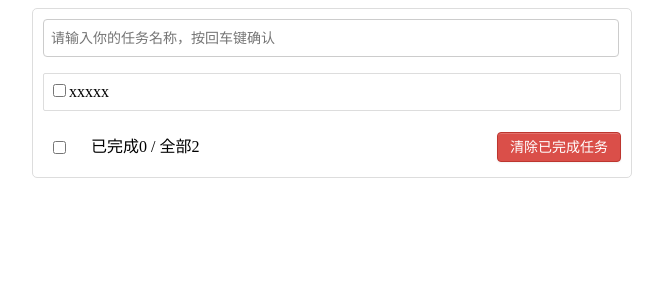
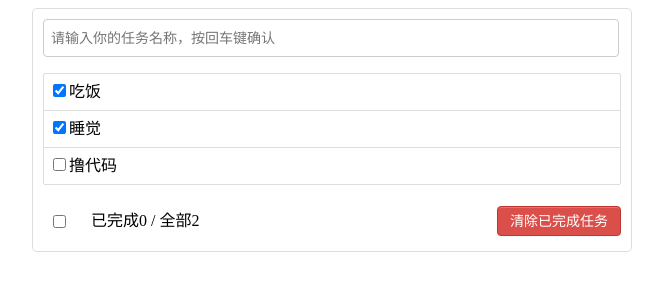
Before and after one commit to GhostClock/LearnReact, a React (Create React App) app in the folder react_staging/: page / in a window 1280 px wide. Shown: the top 300 px of the page, without its empty margins (308-971 px from the left). Built offline with nearby package versions, Linux system fonts and the light colour scheme.

Commit message:
初始化数据展示

```diff
--- a/react_staging/src/App.jsx
+++ b/react_staging/src/App.jsx
@@ -7,12 +7,22 @@
 
 // 创建并暴露App组件
 export default class App extends Component {
+  // 初始化数据
+  state = {
+    todos: [
+      {id: '001', name: '吃饭', done: true},
+      {id: '002', name: '睡觉', done: true},
+      {id: '003', name: '撸代码', done: false},
+    ]
+  }
+
   render() {
+    const { todos } = this.state
     return (
         <div className="todo-container">
           <div className="todo-wrap">
             <Header />
-            <List />
+            <List todos={todos} />
             <Footer />
           </div>
         </div>
--- a/react_staging/src/components/Item/index.jsx
+++ b/react_staging/src/components/Item/index.jsx
@@ -3,11 +3,12 @@
 
 export default class Item extends Component {
   render() {
+    const { name, done } = this.props
     return (
       <li>
         <label>
-          <input type="checkbox"/>
-          <span>xxxxx</span>
+          <input type="checkbox" defaultChecked={done} />
+          <span>{name}</span>
         </label>
         <button className="btn btn-danger" style={{display:'none'}}>删除</button>
       </li>
--- a/react_staging/src/components/List/index.jsx
+++ b/react_staging/src/components/List/index.jsx
@@ -4,9 +4,14 @@
 
 export default class List extends Component {
   render() {
+    const { todos } = this.props
     return (
       <ul className="todo-main">
-        <Item />
+        {
+          todos.map(todo => {
+            return <Item key={todo.id} {...todo} />
+          })
+        }
       </ul>
     )
   }
```
